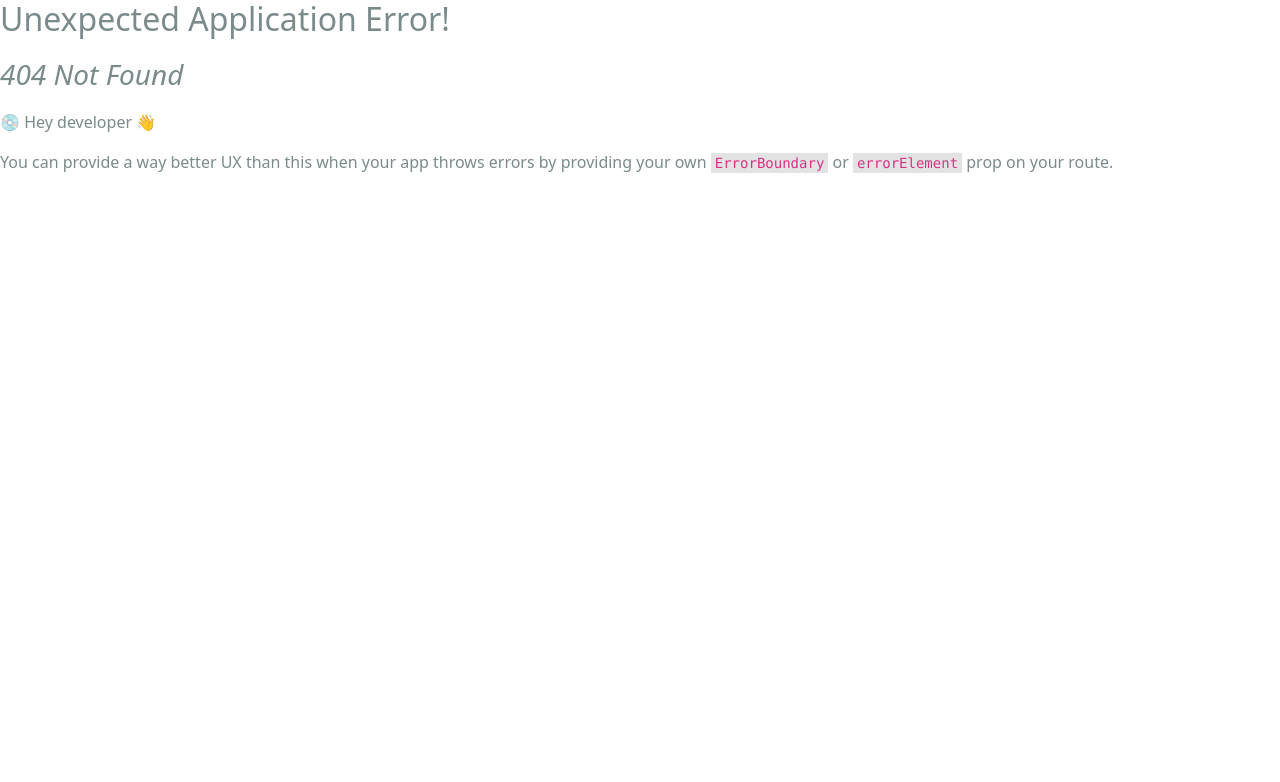
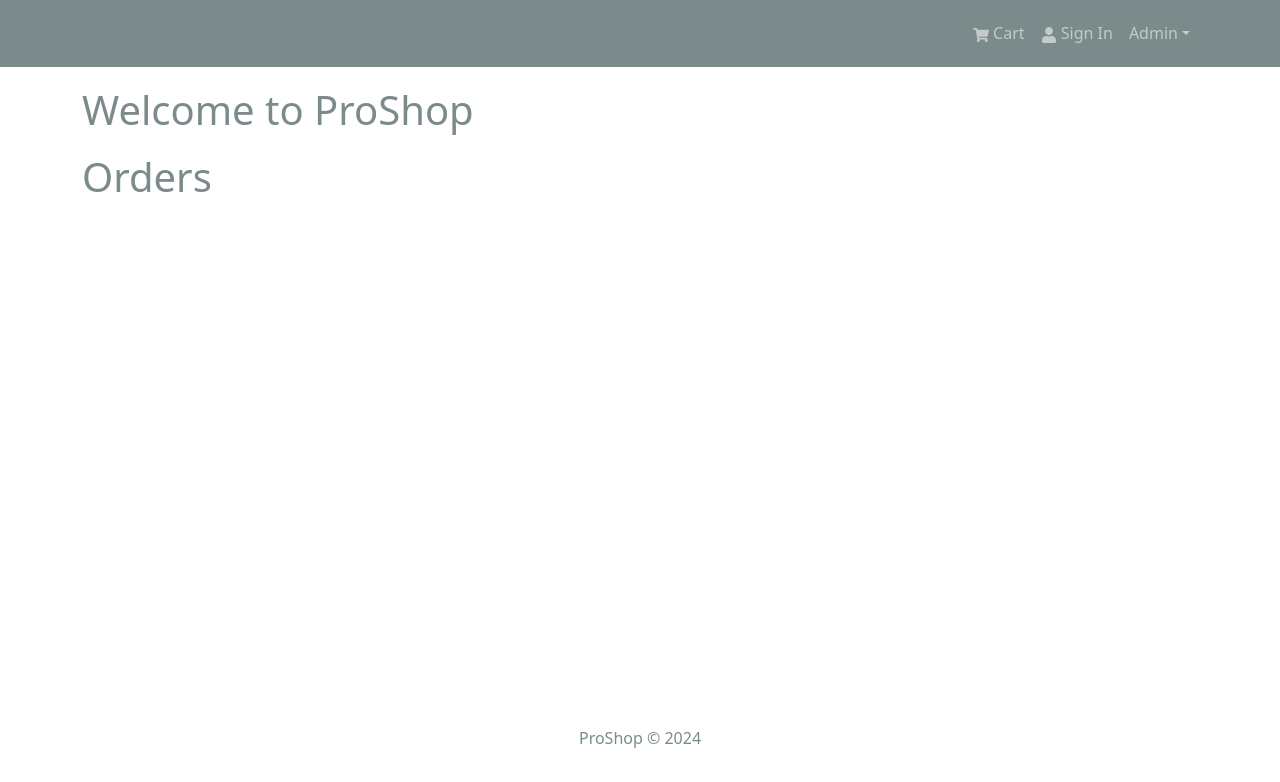
Before and after one commit to nasifmehdi/proshop, a React (Create React App) app in the folder frontend/: page /admin/orderlist in a window 1280 px wide. Before the commit this address had no page. Shown: the top 782 px of the page. Built offline with nearby package versions, Linux system fonts and the light colour scheme; sample sign-in values are in the browser's storage.

Commit message:
admin route component

```diff
--- /dev/null
+++ b/frontend/src/components/AdminRoute.js
@@ -0,0 +1,12 @@
+import { Navigate, Outlet } from 'react-router-dom';
+import { useSelector } from 'react-redux';
+
+const AdminRoute = () => {
+  const { userInfo } = useSelector((state) => state.auth);
+  return userInfo && userInfo.isAdmin ? (
+    <Outlet />
+  ) : (
+    <Navigate to='/login' replace />
+  );
+};
+export default AdminRoute;
--- a/frontend/src/components/Header.jsx
+++ b/frontend/src/components/Header.jsx
@@ -64,6 +64,13 @@
                   <FaUser /> Sign In
                 </Nav.Link>
               </LinkContainer>
+              {userInfo && userInfo.isAdmin && (
+                <NavDropdown title="Admin" id="adminmenu">
+                  <LinkContainer to="/admin/orderlist">
+                    <NavDropdown.Item>Orders</NavDropdown.Item>
+                  </LinkContainer>
+                </NavDropdown>
+              )}
             </Nav>
           </Navbar.Collapse>
         </Container>
--- a/frontend/src/index.js
+++ b/frontend/src/index.js
@@ -23,6 +23,8 @@
 import store from './store';
 import PrivateRoute from './components/PrivateRoute';
 import { PayPalScriptProvider } from '@paypal/react-paypal-js';
+import AdminRoute from './components/AdminRoute';
+import OrderListScreen from './screens/admin/OrderListScreen';
 
 const router = createBrowserRouter(
   createRoutesFromElements(
@@ -36,8 +38,13 @@
         <Route path="/shipping" element={<ShippingScreen />} />
         <Route path="/payment" element={<PaymentScreen />} />
         <Route path="/placeorder" element={<PlaceOrderScreen />} />
-        <Route path='/profile' element={<ProfileScreen />} />
+        <Route path="/profile" element={<ProfileScreen />} />
       </Route>
+      {/* Admin users */}
+      <Route path="" element={<AdminRoute />}>
+        <Route path="/admin/orderlist" element={<OrderListScreen />} />
+      </Route>
+      ;
     </Route>
   )
 );
--- /dev/null
+++ b/frontend/src/screens/admin/OrderListScreen.js
@@ -0,0 +1,11 @@
+import React from 'react'
+
+const OrderListScreen = () => {
+  return (
+    <>
+    <h1>Orders</h1>
+  </>
+  )
+}
+
+export default OrderListScreen
```
